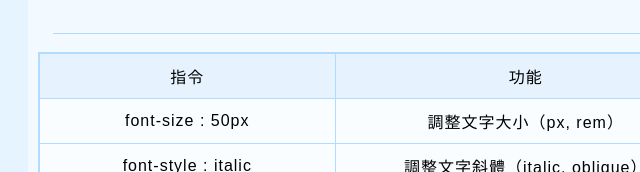
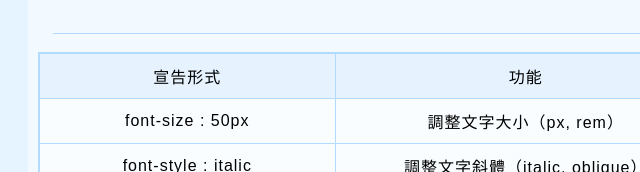
Before and after one commit to Nozomiuwu155/220808_HTML-CSS, a plain HTML site: page index.html in a window 1280 px wide. Shown: the part 4548-4720 px from the top of the page, 397-1037 px from the left. Drawn offline with Linux system fonts and the light colour scheme; a web font is replaced by a local one.

Commit message:
Update index.html

```diff
--- a/index.html
+++ b/index.html
@@ -98,7 +98,7 @@
 
             <table id="TABLECSS">
                 <tr>
-                    <td>指令</td> <td>功能</td>
+                    <td>宣告形式</td> <td>功能</td>
                 </tr>
                 <tr>
                     <td>font-size : 50px</td> <td>調整文字大小（px, rem）</td>
```
